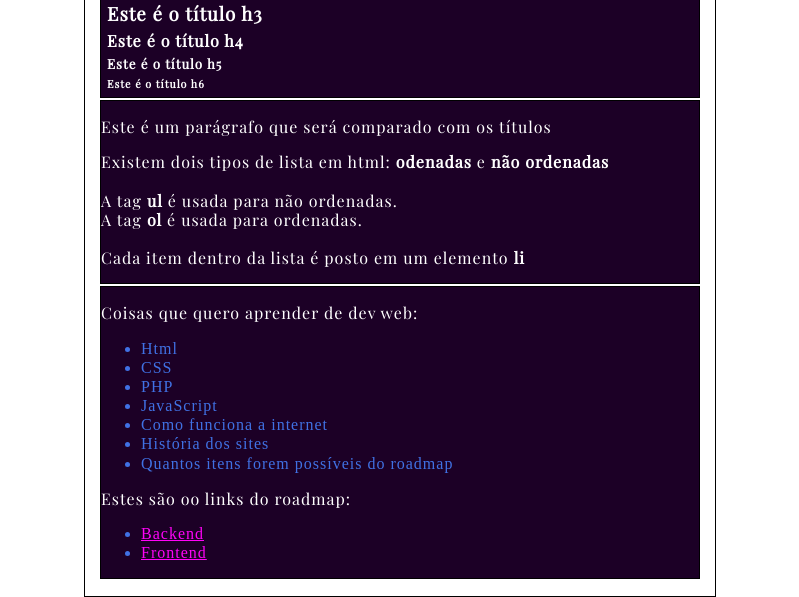
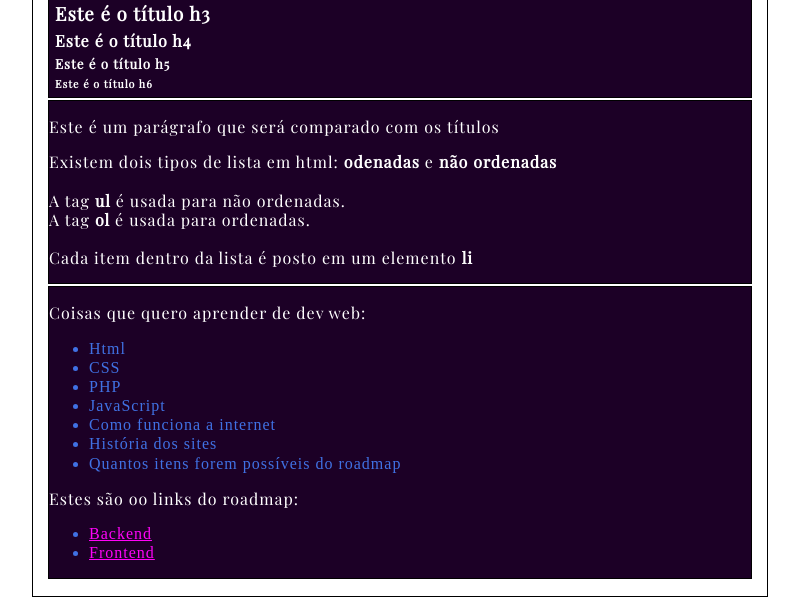
Before and after one commit to ermeson-alves/projeto-2-udemy, a plain HTML site: page mypage.html in a window 1280 px wide. Shown: the part 346-943 px from the top of the page, without its empty margins (240-1039 px from the left). Drawn offline with nearby package versions, Linux system fonts and the light colour scheme; a web font is replaced by a local one.

```diff
--- a/css/estilo1.css
+++ b/css/estilo1.css
@@ -20,7 +20,7 @@ header{
 }
 /* BODY */
 body{
-    width:600px;
+    width:55%;
     height: auto;
     margin: 0 auto;
     background-color:white;
```
